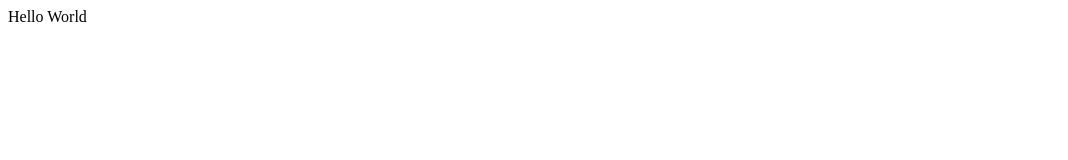
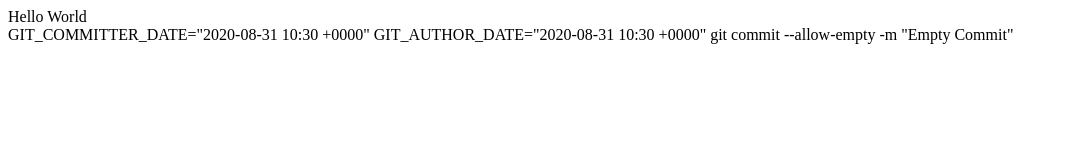
Before and after one commit to chris-robert/chris-robert.github.io, a plain HTML site: page index.html in a window 1280 px wide. Shown: the whole page, without its empty margins (0-1068 px from the left). Drawn offline with Linux system fonts and the light colour scheme.

Commit message:
add script

```diff
--- a/index.html
+++ b/index.html
@@ -4,5 +4,19 @@
     </head>
     <body>
         Hello World
+        <div id="container"></div>
+        <script>
+        template = date => `GIT_COMMITTER_DATE="${date} 10:30 +0000" GIT_AUTHOR_DATE="${date} 10:30 +0000" git commit --allow-empty -m "Empty Commit"`
+
+        var pointer = new Date("2020-08-27")
+        var endDate = new Date()
+
+        while( pointer <= endDate ){
+            if( pointer.getDay() != 0 && pointer.getDay() != 6 && Math.random() < .5 ){
+                container.innerHTML += template(pointer.toISOString().split("T")[0])+"</br>"
+            }
+            pointer.setDate(pointer.getDate() + 1)
+        }
+        </script>
     </body>
 </html>
```
